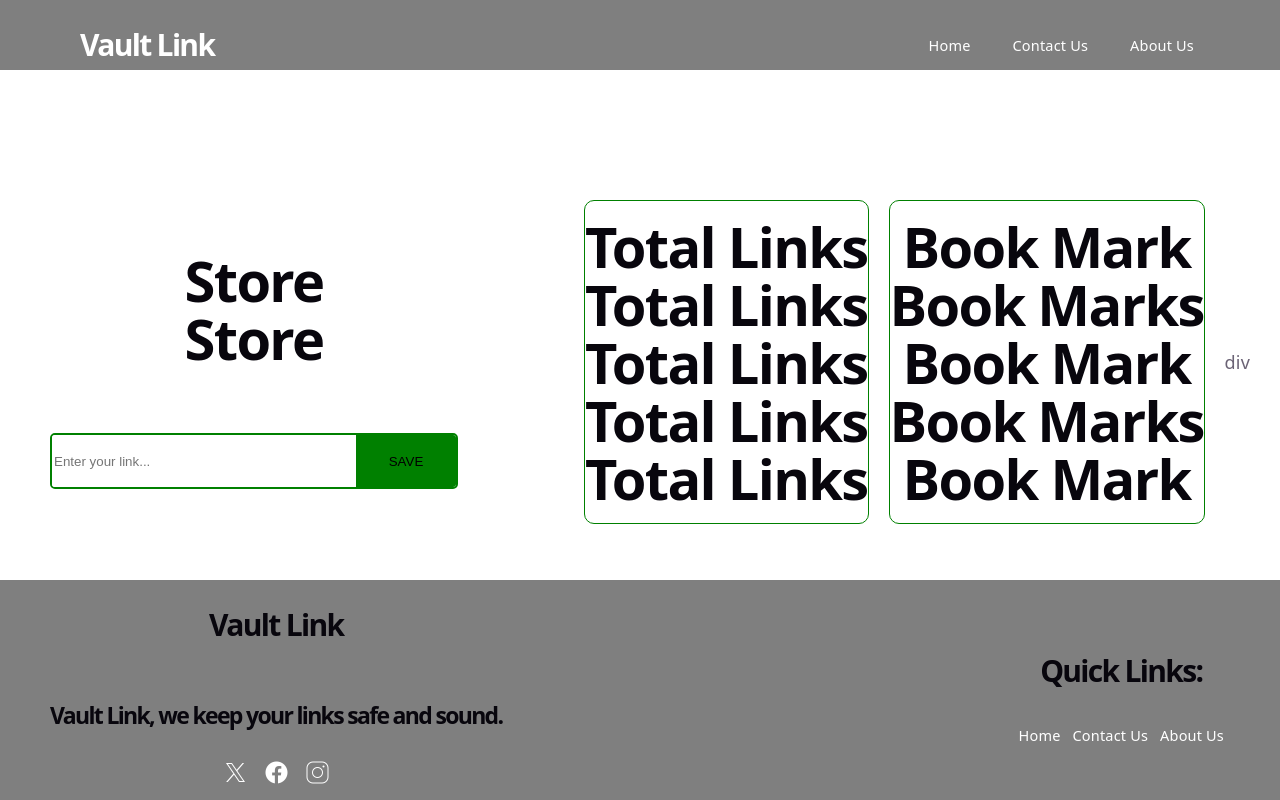
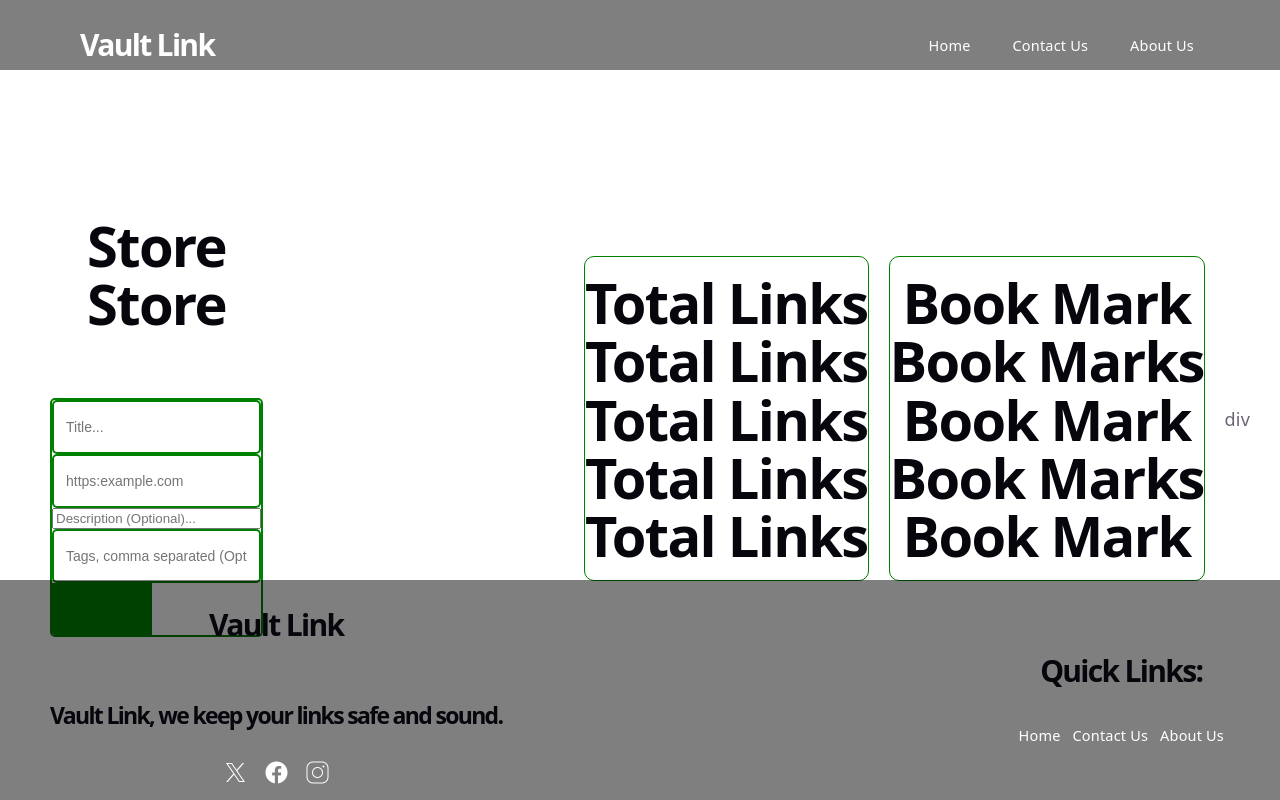
Before and after one commit to surprise2024-cpu/challenge-2-Link-Vault, a React (Vite) app: page / in a window 1280 px wide. Built offline with nearby package versions, Linux system fonts and the light colour scheme.

Commit message:
storage, inputs, etc update

```diff
--- a/src/App.tsx
+++ b/src/App.tsx
@@ -8,7 +8,7 @@ import { Footer } from './components/Footer/Footer'
 import { Body } from './components/Body/Body'
 
 function App() {
-  {/*const [count, setCount] = useState(0)*/}
+
 
   return (
     <div id= 'app-cont'>
--- a/src/components/Button/Button.tsx
+++ b/src/components/Button/Button.tsx
@@ -2,10 +2,15 @@ import React from 'react'
 
 import styles from './Button.module.css'
 
-export const Button: React.FC<any> = () => {
+interface ButtonProps {
+  onClick?: () => void
+  children?: React.ReactNode
+}
+
+export const Button: React.FC<ButtonProps> = ({ onClick, children }) => {
   return (
-    <button className={styles['button-cont']}>
-        SAVE
+    <button className={styles['button-cont']} onClick={onClick}>
+        {children}
     </button>
   )
 }
--- a/src/components/Search/Search.module.css
+++ b/src/components/Search/Search.module.css
@@ -2,16 +2,34 @@
     padding-top: 50px;
 }
 
-.search-bar {
+.link-form {
     border: 2px solid green;
     border-radius: 5px;
     overflow: hidden;
+    display: flex;
+    flex-direction: column;
+    max-width: 400px;
 }
 
-.search-input {
+.form-input, .form-textarea {
     height: 50px;
-    width: 300px;
-    border: none;
+    /*width: 300px;*/
+    /*border: none;*/
     background-color: #fff;
     color: black;
+    /*flex: 1;*/
+
+    border: 2px solid green;
+    border-radius: 5px;
+    background-color: #FFF;
+    color: black;
+    padding: 0 12px;
+    font-size: 14px;
 }
+
+.form-textarea {
+    height: 80px;
+    padding: 10px 12px;
+    resize: vertical;
+    font-family: inherit;
+}
--- a/src/components/Search/Search.tsx
+++ b/src/components/Search/Search.tsx
@@ -4,13 +4,17 @@ import styles from './Search.module.css'
 import { Searchbar } from './Searchbar'
 import { ContentContainer } from '../../ContentContainer'
 
-export const Search: React.FC<any> = () => {
+interface SearchProps {
+  onAdd: (url: string) => void
+}
+
+export const Search: React.FC<SearchProps> = ({ onAdd }) => {
   return (
     <div className={styles['searchbar-cont']}>
 
       <ContentContainer>
 
-        <Searchbar />
+        <Searchbar onAdd={onAdd} />
 
       </ContentContainer>
 
--- a/src/components/Search/Searchbar.tsx
+++ b/src/components/Search/Searchbar.tsx
@@ -1,14 +1,79 @@
-import React from 'react'
+import React, { useState } from 'react'
 
 import styles from './Search.module.css'
 import { Button } from '../Button/Button'
 
-export const Searchbar: React.FC<any> = () => {
+interface SearchbarProps {
+  onAdd: (input: {
+    title: string
+    url: string
+    description?: string
+    tags?: string[]
+  }) => void
+}
+
+export const Searchbar: React.FC<SearchbarProps> = ({ onAdd }) => {
+  const [title, setTitle] = useState('')
+  const [url, setUrl] = useState('')
+  const [description, setDescription] = useState('')
+  const [tagsInput, setTagsInput] = useState('')
+
+  const handleSave = () => {
+    if (!title.trim() || !url.trim()) return
+
+    const tags = tagsInput
+    .split(',')
+    .map(t => t.trim())
+    .filter(Boolean)
+
+    onAdd({
+      title: title.trim(),
+      url: url.trim(),
+      description:
+      description.trim(),
+      tags
+    })
+
+    setTitle('')
+    setUrl('')
+    setDescription('')
+    setTagsInput('')
+
+  }
+
+
   return (
-    <div className={styles['search-bar']}>
+    <div className={styles['link-form']}>
 
-      <input type='text' placeholder='Enter your link...' className={styles['search-input']} />
-      <Button />
+      <input type='text'
+        placeholder='Title...'
+        className={styles['form-input']}
+        value={title}
+        onChange={(e) => setTitle(e.target.value)}
+      />
+
+      <input type='text'
+        placeholder='https:example.com'
+        className={styles['form-input']}
+        value={url}
+        onChange={(e) => setUrl(e.target.value)}
+      />
+
+      <input type='text'
+        placeholder='Description (Optional)...'
+        className={styles['form-teztarea']}
+        value={description}
+        onChange={(e) => setDescription(e.target.value)}
+      />
+
+      <input type='text'
+        placeholder='Tags, comma separated (Optional)'
+        className={styles['form-input']}
+        value={tagsInput} onChange={(e) => setTagsInput(e.target.value)}
+      />
+
+      <Button onClick={handleSave} />
+
     </div>
   )
 }
```
Also changed, not shown: src/components/hooks/useBookmarks.tsx (added, +44 -0 lines), src/components/library/storage.tsx (added, +27 -0 lines), src/components/library/types.tsx (added, +10 -0 lines).
